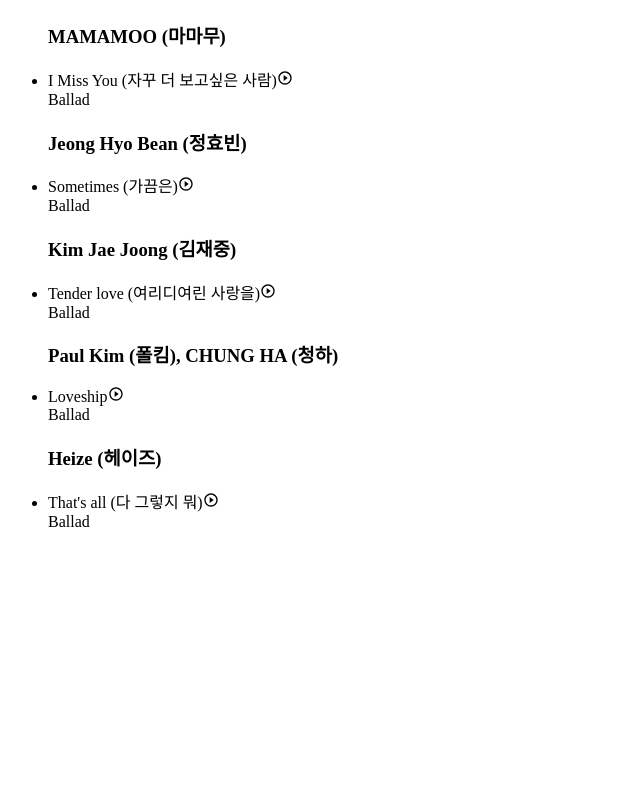
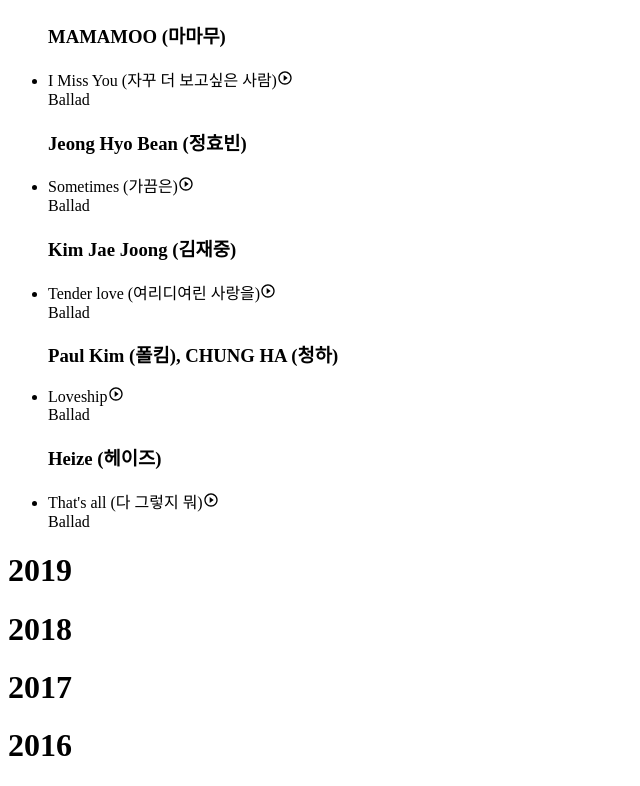
Before and after one commit to marvintran/MySongList, a React (Create React App) app: page / in a window 1280 px wide. Shown: the part 1749-2535 px from the top of the page, without its empty margins (0-640 px from the left). Before the commit the page ends 2296 px from the top, so only its background shows below. Built offline with nearby package versions, Linux system fonts and the light colour scheme.

Commit message:
Removed YearList component to better control when adding a MonthList is desired.

```diff
--- a/src/App.js
+++ b/src/App.js
@@ -1,7 +1,7 @@
 import React from 'react';
 import SearchBar from "./SearchBar";
-import YearList from "./YearList";
 import january2020 from './data/january2020.json'
+import MonthList from "./MonthList";
 
 class App extends React.Component {
   constructor(props) {
@@ -22,9 +22,32 @@ class App extends React.Component {
   render() {
     return (
       <div>
-        <SearchBar filterText={this.state.filterText}
-                   onFilterTextChange={this.handleFilterTextChange}/>
-        <YearList year={'2020'} january2020={january2020} filterText={this.state.filterText}/>
+        <div>
+          <SearchBar filterText={this.state.filterText}
+                     onFilterTextChange={this.handleFilterTextChange}/>
+        </div>
+
+        <div>
+          <h1>2020</h1>
+          <h2>January 2020</h2>
+          <MonthList songs={january2020.songs} filterText={this.state.filterText}/>
+        </div>
+
+        <div>
+          <h1>2019</h1>
+        </div>
+
+        <div>
+          <h1>2018</h1>
+        </div>
+
+        <div>
+          <h1>2017</h1>
+        </div>
+
+        <div>
+          <h1>2016</h1>
+        </div>
       </div>
     )
   }
--- a/src/YearList.js
+++ /dev/null
@@ -1,16 +0,0 @@
-import React from 'react';
-import MonthList from "./MonthList";
-
-class YearList extends React.Component {
-  render() {
-    return (
-      <div>
-        <h1>{this.props.year}</h1>
-        <h2>January {this.props.year}</h2>
-        <MonthList songs={this.props.january2020.songs} filterText={this.props.filterText}/>
-      </div>
-    )
-  }
-}
-
-export default YearList;
```
